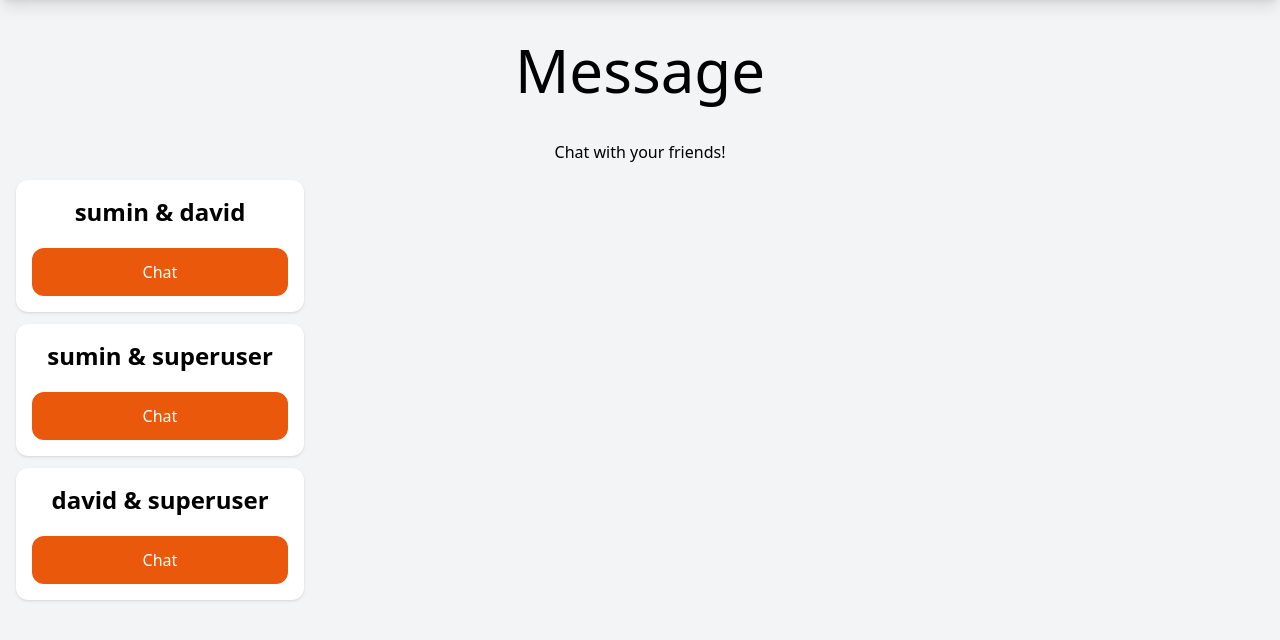
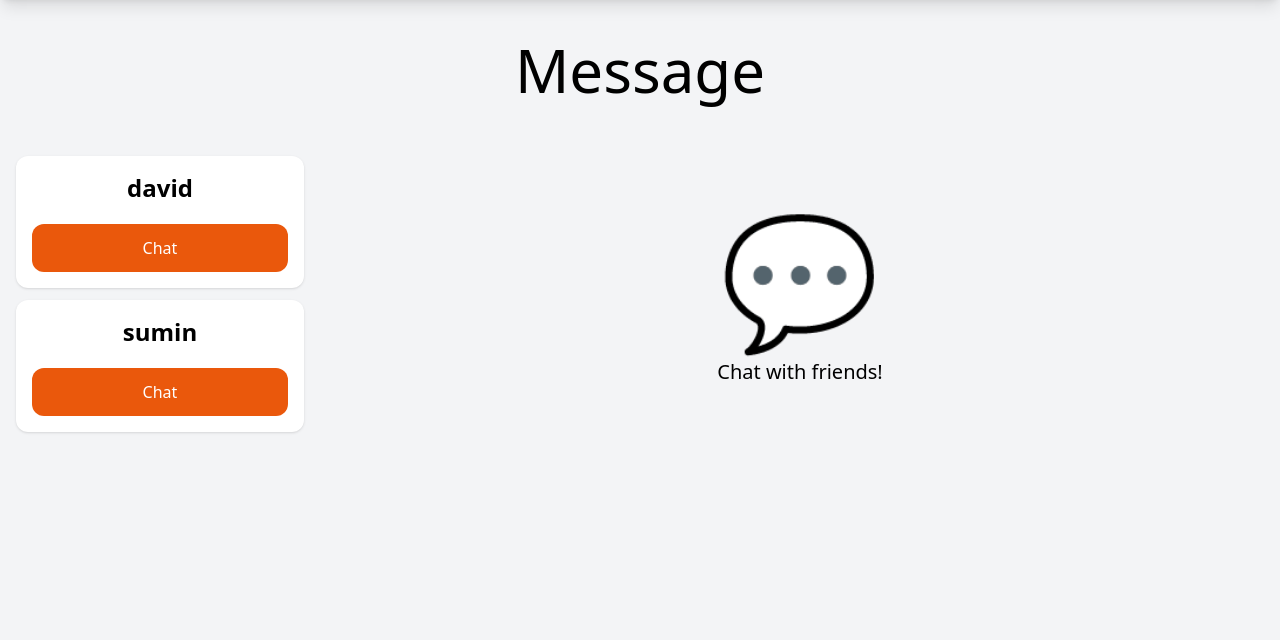
Before and after one commit to bumin02/django_chatroom, a Django app: page /message/ in a window 1280 px wide. Shown: the part 108-748 px from the top of the page. Run offline with Django 4.2, Linux system fonts and the light colour scheme; a user stored in the database is signed in; data comes from the database, SQL or seed files in the repository; both versions use the stored data as it was after the commit; some libraries are stand-ins or nearby versions.

Commit message:
message frontend and backend done

```diff
--- a/usability_website/message/models.py
+++ b/usability_website/message/models.py
@@ -6,11 +6,11 @@ class Chat(models.Model):
     name = models.CharField(max_length=255)
     slug = models.SlugField(unique=True)
 
-# class Message(models.Model):
-#     chat = models.ForeignKey(Chat, related_name='chats', on_delete=models.CASCADE)
-#     user = models.ForeignKey(User, related_name='chats', on_delete=models.CASCADE)
-#     content = models.TextField()
-#     date_added = models.DateTimeField(auto_now_add=True)
+class Message(models.Model):
+    chat = models.ForeignKey(Chat, related_name='chats', on_delete=models.CASCADE)
+    user = models.ForeignKey(User, related_name='chats', on_delete=models.CASCADE)
+    content = models.TextField()
+    date_added = models.DateTimeField(auto_now_add=True)
 
-#     class Meta:
-#         ordering = ('date_added',)
+    class Meta:
+        ordering = ('date_added',)
--- a/usability_website/message/templates/message/messages.html
+++ b/usability_website/message/templates/message/messages.html
@@ -8,49 +8,50 @@
     <h1 class="text-3xl lg:text-6xl text-black">Message</h1>
 </div>
 
-<div class="text-center text-black">
-    <p>Chat with your friends!</p>
-</div>
-
 <div class="flex">
     <div class="w-1/4 p-4">
-        {% for chat in chats %}
-
+        {% for i in users %}
+            {% if i.username != request.user.username %}
             <div class="mb-3">
                 <div class="p-4 bg-white shadow rounded-xl text-center">
-                    <h2 class="mb-5 text-2xl font-semibold">{{ chat.name }}</h2>
+                    <h2 class="mb-5 text-2xl font-semibold">{{ i.username }}</h2>
 
-                    <a href="{% url 'chat' chat.slug %}" class="px-5 py-3 block rounded-xl text-white bg-orange-600 hover:bg-orange-700" onclick="openChat('{{ i.username }}', this)">Chat</a>
+                    {% if request.user.username == "sumin" %}
+                        {% if i.username == "david" %}
+                        <a href="{% url 'chat' 1 %}" class="px-5 py-3 block rounded-xl text-white bg-orange-600 hover:bg-orange-700" onclick="openChat('{{ i.username }}', this)">Chat</a>
+                        {% else %}
+                        <a href="{% url 'chat' 2 %}" class="px-5 py-3 block rounded-xl text-white bg-orange-600 hover:bg-orange-700" onclick="openChat('{{ i.username }}', this)">Chat</a>
+                        {% endif %}
+                    {% endif %}
+
+                    {% if request.user.username == "david" %}
+                        {% if i.username == "sumin" %}
+                        <a href="{% url 'chat' 1 %}" class="px-5 py-3 block rounded-xl text-white bg-orange-600 hover:bg-orange-700" onclick="openChat('{{ i.username }}', this)">Chat</a>
+                        {% else %}
+                        <a href="{% url 'chat' 3 %}" class="px-5 py-3 block rounded-xl text-white bg-orange-600 hover:bg-orange-700" onclick="openChat('{{ i.username }}', this)">Chat</a>
+                        {% endif %}
+                    {% endif %}
+
+                    {% if request.user.username == "superuser" %}
+                        {% if i.username == "sumin" %}
+                        <a href="{% url 'chat' 2 %}" class="px-5 py-3 block rounded-xl text-white bg-orange-600 hover:bg-orange-700" onclick="openChat('{{ i.username }}', this)">Chat</a>
+                        {% else %}
+                        <a href="{% url 'chat' 3 %}" class="px-5 py-3 block rounded-xl text-white bg-orange-600 hover:bg-orange-700" onclick="openChat('{{ i.username }}', this)">Chat</a>
+                        {% endif %}
+                    {% endif %}
+
+                    <!-- <a href="#" class="px-5 py-3 block rounded-xl text-white bg-orange-600 hover:bg-orange-700" onclick="openChat('{{ i.username }}', this)">Chat</a> -->
                 </div>
             </div>
-
+            {% endif %}
         {% endfor %}
     </div>
 
-    <div class="w-3/4 p-4">
-        <div id="chatbox" class="hidden">
-            <div class="p-10 text-center">
-                <h1 class="text-3xl lg:text-6xl text-black" id="chat-username"></h1>
-            </div>
+    <div class="w-3/4 p-4 flex flex-col items-center justify-center">
+        <div class="text-9xl">💬</div>
+        <p class="mt-4 text-xl text-center">Chat with friends!</p>
+    </div>
 
-            <div class="w-full mx-auto p-4 bg-white rounded-xl">
-                <div class="chat-messages space-y-3" id="chat-messages">
-                    {% for m in messages %}
-                        {% if m.content %}
-                            <b>{{ m.username }}</b>: {{ m.content }} <br>
-                        {% endif %}
-                    {% endfor %}
-                </div>
-            </div>
-
-            <div class="w-full mt-6 mx-auto p-4 bg-white rounded-xl flex">
-                <form id="chat-form" class="w-full flex">
-                    <input type="text" name="content" class="flex-1 px-3 py-2 border border-gray-300 rounded-l-md" placeholder="Your message..." id="chat-message-input">
-                    <button type="submit" class="px-5 py-3 rounded-r-md text-white bg-orange-600 hover:bg-orange-700">Send</button>
-                </form>
-            </div>
-        </div>
-    </div>
 </div>
 
 {% endblock %}
--- a/usability_website/message/views.py
+++ b/usability_website/message/views.py
@@ -3,7 +3,7 @@ from django.shortcuts import render
 from django.contrib.auth import get_user_model
 
 
-from .models import Chat#, Message
+from .models import Chat, Message
 
 @login_required
 # def message(request, slug):
@@ -31,8 +31,20 @@ def messages(request):
 
 @login_required
 def message(request, slug):
+
+    user = get_user_model()
+    users = user.objects.all()
+
     chat = Chat.objects.get(slug=slug)
-    # chat_history = Message.objects.filter(chat=chat).order_by('-date_added')[0:25][::-1]
+    chat_history = Message.objects.filter(chat=chat).order_by('-date_added')[0:25][::-1]
+    friends = Chat.objects.all()
+
+    for i in users:
+        print(type(i))
+        print(i == request.user.username)
+
+    print(type(request.user.username))
+    print(request.user.username)
 
     # return render(request, 'message/message.html', {'chat': chat, 'chat_history': chat_history})
-    return render(request, 'message/message.html', {'chat': chat})
+    return render(request, 'message/message.html', {'users': users, 'friends': friends, 'chat': chat, 'chat_history': chat_history})
```
Also changed, not shown: usability_website/message/templates/message/message.html (+77 -23 lines), usability_website/db.sqlite3.
